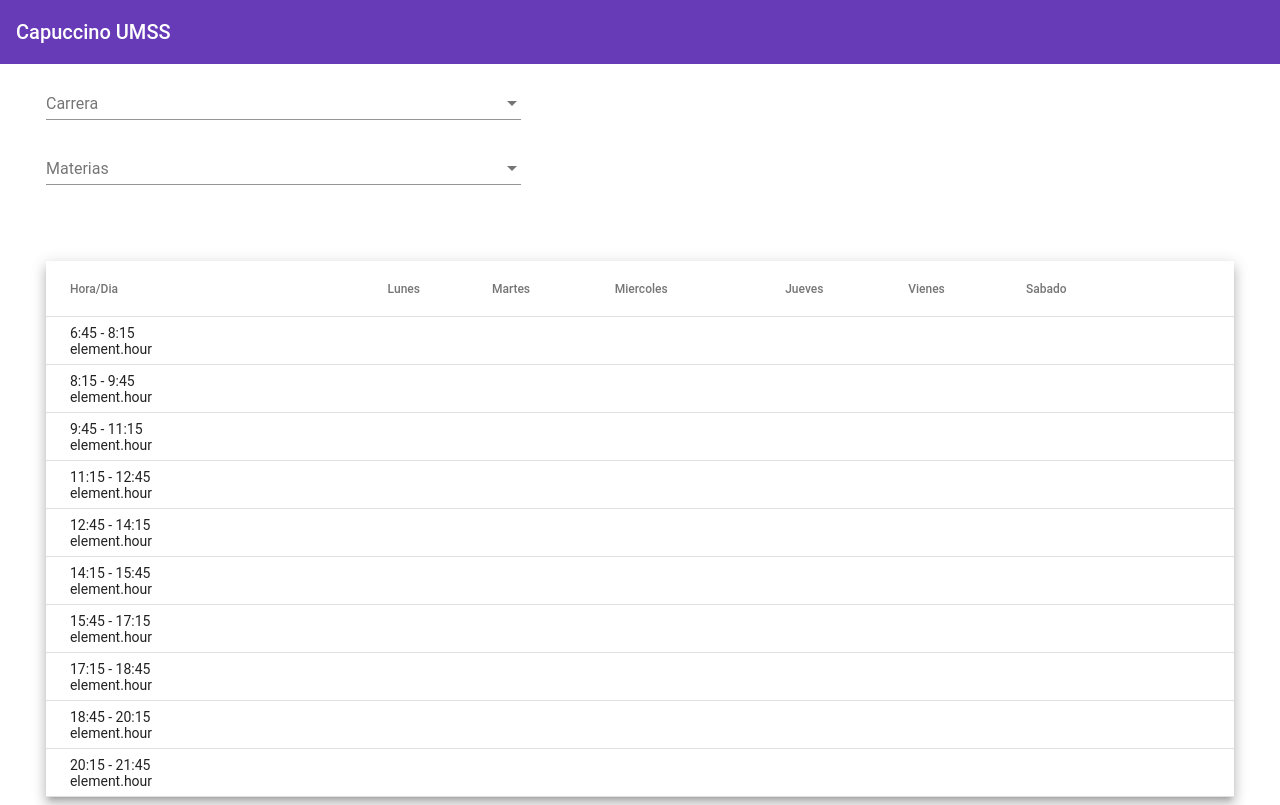
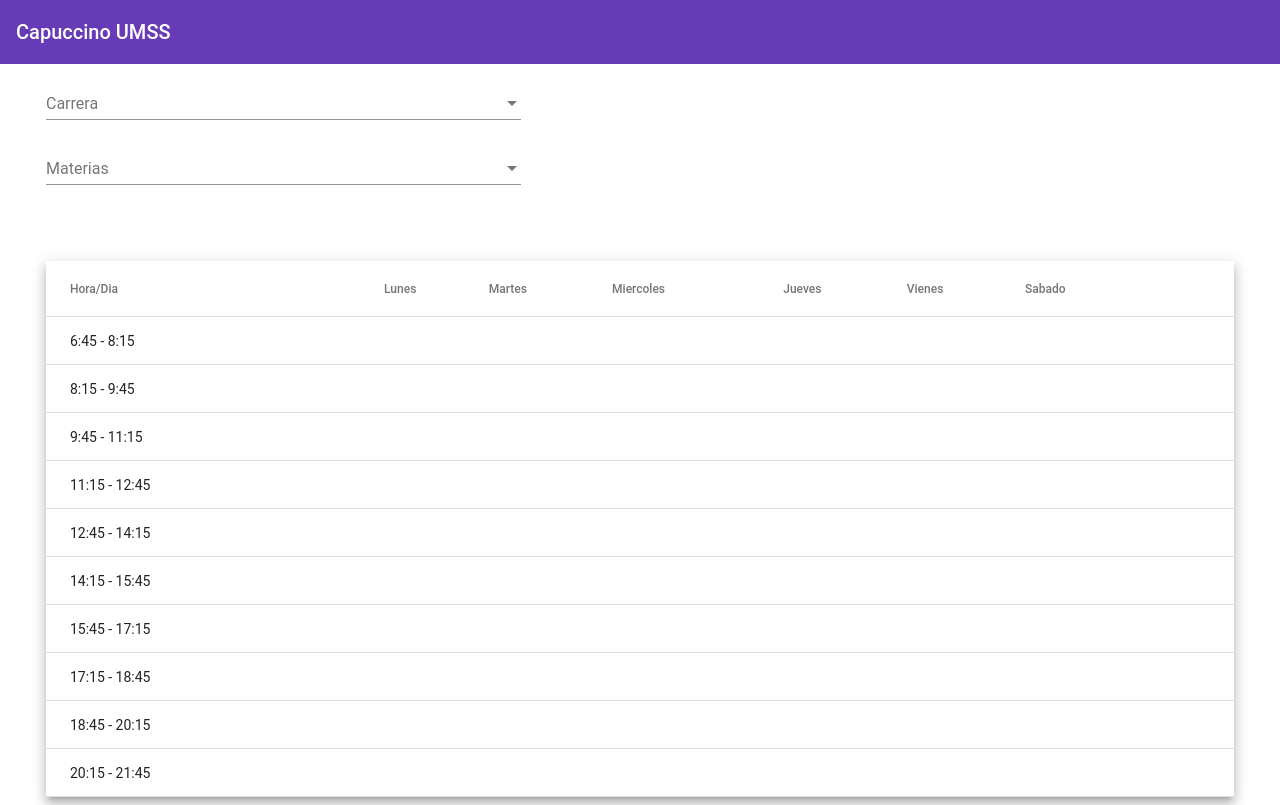
Before and after one commit to K4waiiChan/capuccino, an Angular app: page / in a window 1280 px wide. Built offline with nearby package versions, Linux system fonts and the light colour scheme.

Commit message:
few changes

```diff
--- a/src/app/components/form/chip-list/chip-list.component.html
+++ b/src/app/components/form/chip-list/chip-list.component.html
@@ -1,5 +1,5 @@
 <mat-chip-list>
-  <mat-chip *ngFor="let element of elements" color="primary" [removable]="removable" [selected]="selected" (removed)="remove(element)" (click)="select(element)">
+  <mat-chip *ngFor="let element of elements" color="accent" [removable]="removable" [selected]="selected" (removed)="remove(element)" (click)="select(element)">
   	{{element.nombre}} {{word}} {{element.codigo}}<mat-icon matChipRemove *ngIf="removable">cancel</mat-icon>
   </mat-chip>
 </mat-chip-list>
--- a/src/app/components/schedule-planner/schedule-planner.component.ts
+++ b/src/app/components/schedule-planner/schedule-planner.component.ts
@@ -64,16 +64,16 @@ export class SchedulePlannerComponent implements OnInit {
   }
   private cleanSchedule() {
     this.schedule = [
-      {hour: '6:45 - 8:15', monday: '', tuesday: '', wednesday: '', thursday: '', friday: '', saturday: ''},
-      {hour: '8:15 - 9:45', monday: '', tuesday: '', wednesday: '', thursday: '', friday: '', saturday: ''},
-      {hour: '9:45 - 11:15', monday: '', tuesday: '', wednesday: '', thursday: '', friday: '', saturday: ''},
-      {hour: '11:15 - 12:45', monday: '', tuesday: '', wednesday: '', thursday: '', friday: '', saturday: ''},
-      {hour: '12:45 - 14:15', monday: '', tuesday: '', wednesday: '', thursday: '', friday: '', saturday: ''},
-      {hour: '14:15 - 15:45', monday: '', tuesday: '', wednesday: '', thursday: '', friday: '', saturday: ''},
-      {hour: '15:45 - 17:15', monday: '', tuesday: '', wednesday: '', thursday: '', friday: '', saturday: ''},
-      {hour: '17:15 - 18:45', monday: '', tuesday: '', wednesday: '', thursday: '', friday: '', saturday: ''},
-      {hour: '18:45 - 20:15', monday: '', tuesday: '', wednesday: '', thursday: '', friday: '', saturday: ''},
-      {hour: '20:15 - 21:45', monday: '', tuesday: '', wednesday: '', thursday: '', friday: '', saturday: ''},
+      {hour: '6:45 - 8:15', monday: [], tuesday: [], wednesday: [], thursday: [], friday: [], saturday: []},
+      {hour: '8:15 - 9:45', monday: [], tuesday: [], wednesday: [], thursday: [], friday: [], saturday: []},
+      {hour: '9:45 - 11:15', monday: [], tuesday: [], wednesday: [], thursday: [], friday: [], saturday: []},
+      {hour: '11:15 - 12:45', monday: [], tuesday: [], wednesday: [], thursday: [], friday: [], saturday: []},
+      {hour: '12:45 - 14:15', monday: [], tuesday: [], wednesday: [], thursday: [], friday: [], saturday: []},
+      {hour: '14:15 - 15:45', monday: [], tuesday: [], wednesday: [], thursday: [], friday: [], saturday: []},
+      {hour: '15:45 - 17:15', monday: [], tuesday: [], wednesday: [], thursday: [], friday: [], saturday: []},
+      {hour: '17:15 - 18:45', monday: [], tuesday: [], wednesday: [], thursday: [], friday: [], saturday: []},
+      {hour: '18:45 - 20:15', monday: [], tuesday: [], wednesday: [], thursday: [], friday: [], saturday: []},
+      {hour: '20:15 - 21:45', monday: [], tuesday: [], wednesday: [], thursday: [], friday: [], saturday: []},
       ];
   }
 
@@ -82,27 +82,27 @@ export class SchedulePlannerComponent implements OnInit {
     row = this.getRow(hour);
     switch (day) {
       case 'LU': {
-        row.monday = content;
+        row.monday.push(content);
         break;
       }
       case 'MA': {
-        row.tuesday = content;
+        row.tuesday.push(content);
         break;
       }
       case 'MI': {
-        row.thursday = content;
+        row.thursday.push(content);
         break;
        }
       case 'JU': {
-        row.wednesday = content;
+        row.wednesday.push(content);
         break;
       }
       case 'VI': {
-        row.friday = content;
+        row.friday.push(content);
         break;
       }
       case 'SA': {
-        row.saturday = content;
+        row.saturday.push(content);
         break;
       }
     }
--- a/src/app/components/schedule/schedule.component.css
+++ b/src/app/components/schedule/schedule.component.css
@@ -1,8 +1,3 @@
-mat-card {
-  margin: 0% 3% 0% 3%;
-  display: flex;
-  flex-direction: column;
-}
 table {
 	margin: auto;
 	width: 94%;
--- a/src/app/components/schedule/schedule.component.html
+++ b/src/app/components/schedule/schedule.component.html
@@ -2,37 +2,37 @@
   <table mat-table #table [dataSource]="dataSource" class="mat-elevation-z8">
     <ng-container matColumnDef="hour">
       <th mat-header-cell *matHeaderCellDef> Hora/Dia </th>
-      <td mat-cell *matCellDef="let element"> <a>{{element.hour}}</a><br><a>element.hour</a> </td>
+       <td mat-cell *matCellDef="let element"> {{element.hour}} </td>
     </ng-container>
 
     <ng-container matColumnDef="monday">
-      <th mat-header-cell *matHeaderCellDef> Lunes               </th>
-      <td mat-cell *matCellDef="let element"> {{element.monday}} </td>
+      <th mat-header-cell *matHeaderCellDef> Lunes </th>
+       <td [ngStyle]="{'background':overlap(element.monday)}" mat-cell *matCellDef="let element"><a *ngFor="let field of element.monday">{{field}}<br></a></td>
     </ng-container>
 
     <ng-container matColumnDef="tuesday">
       <th mat-header-cell *matHeaderCellDef> Martes </th>
-      <td mat-cell *matCellDef="let element"> {{element.tuesday}} </td>
+       <td [ngStyle]="{'background':overlap(element.tuesday)}" mat-cell *matCellDef="let element"> <a *ngFor="let field of element.tuesday">{{field}}<br></a> </td>
     </ng-container>
 
     <ng-container matColumnDef="wednesday">
       <th mat-header-cell *matHeaderCellDef> Miercoles </th>
-      <td mat-cell *matCellDef="let element"> {{element.wednesday}} </td>
+       <td [ngStyle]="{'background':overlap(element.thursday)}" mat-cell *matCellDef="let element"> <a *ngFor="let field of element.thursday">{{field}}<br></a> </td>
     </ng-container>
 
     <ng-container matColumnDef="thursday">
       <th mat-header-cell *matHeaderCellDef> Jueves </th>
-      <td mat-cell *matCellDef="let element"> {{element.thursday}} </td>
+       <td [ngStyle]="{'background':overlap(element.wednesday)}" mat-cell *matCellDef="let element"> <a *ngFor="let field of element.wednesday">{{field}}<br></a> </td>
     </ng-container>
 
     <ng-container matColumnDef="friday">
       <th mat-header-cell *matHeaderCellDef> Vienes </th>
-      <td mat-cell *matCellDef="let element"> {{element.friday}} </td>
+       <td [ngStyle]="{'background':overlap(element.friday)}" mat-cell *matCellDef="let element"> <a *ngFor="let field of element.friday">{{field}}<br></a> </td>
     </ng-container>
 
     <ng-container matColumnDef="saturday">
       <th mat-header-cell *matHeaderCellDef> Sabado </th>
-      <td mat-cell *matCellDef="let element"> {{element.saturday}} </td>
+       <td [ngStyle]="{'background':overlap(element.saturday)}" mat-cell *matCellDef="let element"> <a *ngFor="let field of element.saturday">{{field}}<br></a> </td>
     </ng-container>
 
     <tr mat-header-row *matHeaderRowDef="displayedColumns"></tr>
--- a/src/app/components/schedule/schedule.component.ts
+++ b/src/app/components/schedule/schedule.component.ts
@@ -17,4 +17,9 @@ export class ScheduleComponent implements OnInit {
 
   ngOnInit() {
   }
+  public overlap(elements: Array<any>) {
+    if (elements.length > 1) {
+      return '#ffd740';
+    }
+  }
 }
```
Also changed, not shown: src/app/models/schedule-row.ts (+7 -7 lines).
